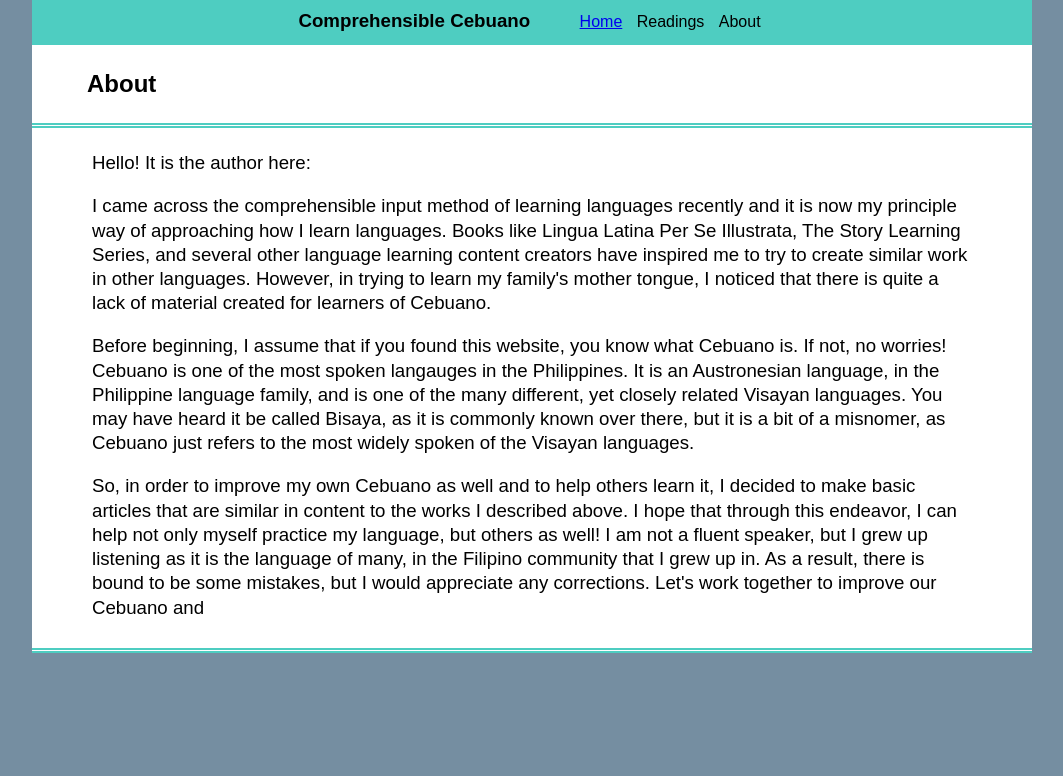
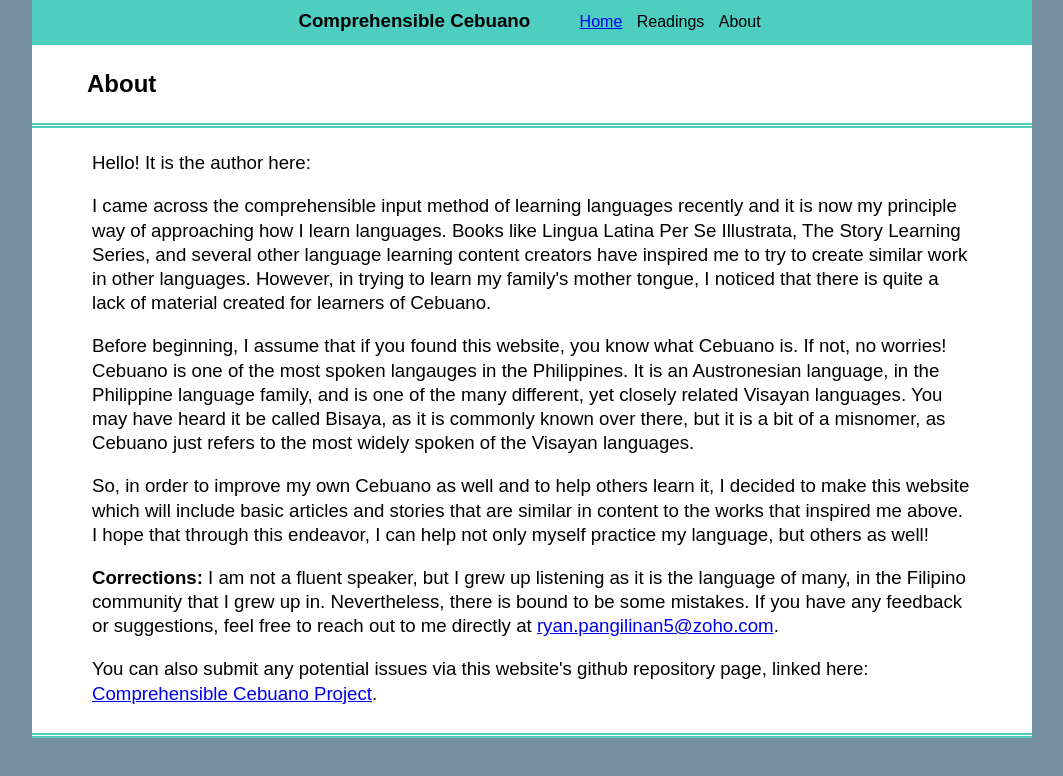
Before and after one commit to ErPang97/ComprehensibleCebuanoProject, a plain HTML site: page about.html in a window 1280 px wide. Shown: the whole page, without its empty margins (108-1171 px from the left). Drawn offline with Linux system fonts and the light colour scheme.

Commit message:
some minor updates to the about section, the solar systems article and figure, and the README

```diff
--- a/about.html
+++ b/about.html
@@ -43,12 +43,19 @@
                     spoken of the Visayan languages.
                     </p>
                 <p> So, in order to improve my own Cebuano as well and to help others learn it,
-                    I decided to make basic articles that are similar in content to the works I described
-                    above. I hope that through this endeavor, I can help not only myself practice my language,
-                    but others as well! I am not a fluent speaker, but I grew up listening as it is the
-                    language of many, in the Filipino community that I grew up in. As a result, there is
-                    bound to be some mistakes, but I would appreciate any corrections. Let's work together to
-                    improve our Cebuano and
+                    I decided to make this website which will include basic articles and stories
+                    that are similar in content to the works that inspired me above.
+                    I hope that through this endeavor, I can help not only myself practice my language,
+                    but others as well!</p>
+                <p> <b>Corrections:</b> I am not a fluent speaker, but I grew up listening as it is the
+                    language of many, in the Filipino community that I grew up in. Nevertheless, there is
+                    bound to be some mistakes. If you have any feedback or suggestions, feel free to
+                    reach out to me directly at
+                    <a href="mailto:ryan.pangilinan5@zoho.com">ryan.pangilinan5@zoho.com</a>.</p>
+                <p>You can also submit any potential issues via this website's github repository page, linked
+                    here:
+                    <a href="https://github.com/ErPang97/ComprehensibleCebuanoProject">
+                        Comprehensible Cebuano Project</a>.
                 </p>
             </div>
         </div>
```
Also changed, not shown: angsistemangsolar.html (+1 -1 lines), index.html (+4 -4 lines), images/solar-system-gcb98569fa_1280.jpg, 1 other file.
